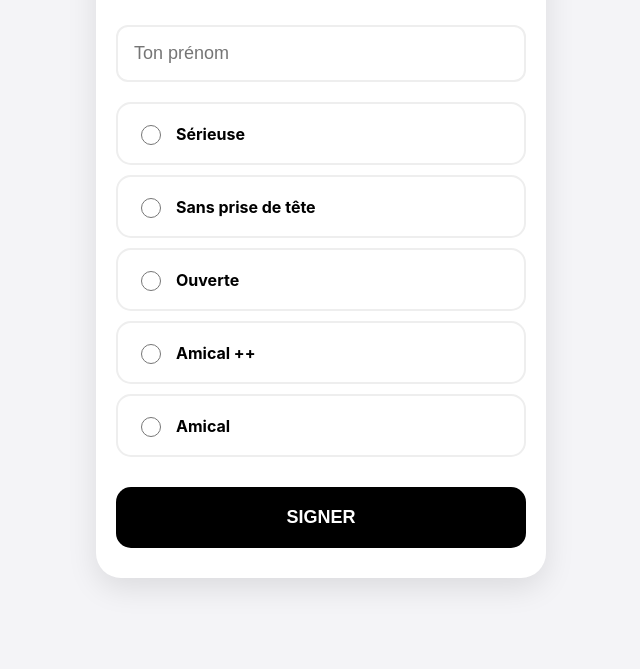
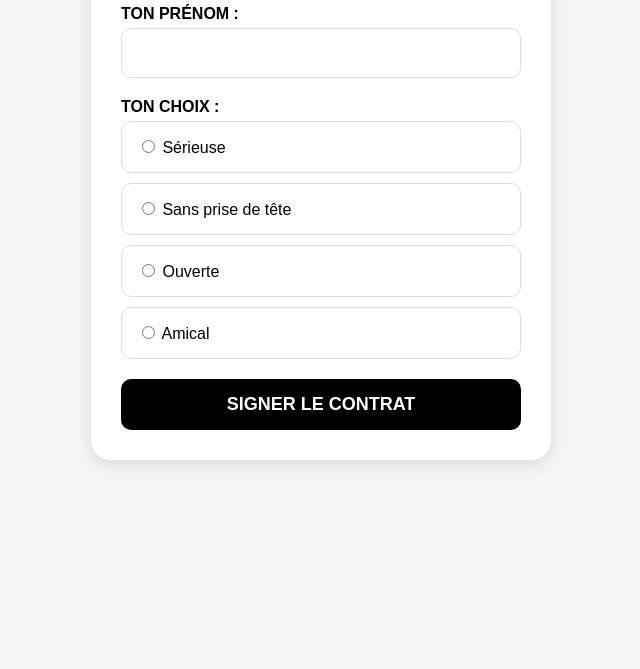
Before and after one commit to VibeProJo/Contract, a plain HTML site: page index.html in a window 1280 px wide. Shown: the part 131-800 px from the top of the page, without its empty margins (319-959 px from the left). Drawn offline with Linux system fonts and the light colour scheme.

Commit message:
Update index.html

```diff
--- a/index.html
+++ b/index.html
@@ -2,58 +2,35 @@
 <html lang="fr">
 <head>
     <meta charset="UTF-8">
-    <meta name="viewport" content="width=device-width, initial-scale=1.0, maximum-scale=1.0, user-scalable=no">
+    <meta name="viewport" content="width=device-width, initial-scale=1.0">
     <title>Contrat Officiel</title>
     <style>
-        :root { --p: #000; --bg: #f4f4f7; }
-        body { font-family: -apple-system, sans-serif; background: var(--bg); display: flex; justify-content: center; padding: 15px; margin: 0; }
-        .card { background: #fff; padding: 30px 20px; border-radius: 25px; box-shadow: 0 10px 30px rgba(0,0,0,0.1); width: 100%; max-width: 450px; box-sizing: border-box; }
-        h1 { text-align: center; letter-spacing: 3px; font-size: 24px; margin-bottom: 5px; }
-        .sub { text-align: center; color: #888; margin-bottom: 30px; font-style: italic; }
-        input[type="text"] { width: 100%; padding: 16px; border: 2px solid #eee; border-radius: 12px; font-size: 18px; box-sizing: border-box; margin-bottom: 20px; }
-        .options { display: flex; flex-direction: column; gap: 10px; margin-bottom: 30px; }
-        .opt { padding: 18px; border: 2px solid #eee; border-radius: 15px; cursor: pointer; display: flex; align-items: center; transition: 0.2s; }
-        .opt.selected { border-color: var(--p); background: #fafafa; }
-        .opt input { margin-right: 15px; width: 20px; height: 20px; accent-color: #000; }
-        button { width: 100%; padding: 20px; background: var(--p); color: #fff; border: none; border-radius: 15px; font-size: 18px; font-weight: bold; cursor: pointer; }
+        body { font-family: sans-serif; background: #f4f4f7; display: flex; justify-content: center; padding: 20px; }
+        .card { background: white; padding: 30px; border-radius: 20px; width: 100%; max-width: 400px; box-shadow: 0 4px 15px rgba(0,0,0,0.1); }
+        h1 { text-align: center; margin-bottom: 20px; }
+        input[type="text"] { width: 100%; padding: 15px; margin-bottom: 20px; border: 1px solid #ddd; border-radius: 10px; box-sizing: border-box; font-size: 16px; }
+        .opt { display: block; padding: 15px; border: 1px solid #ddd; border-radius: 10px; margin-bottom: 10px; cursor: pointer; }
+        .opt:has(input:checked) { border-color: black; background: #f9f9f9; }
+        button { width: 100%; padding: 15px; background: black; color: white; border: none; border-radius: 10px; font-size: 18px; font-weight: bold; margin-top: 10px; }
     </style>
 </head>
 <body>
 
-<div class="card" id="box">
+<div class="card">
     <h1>CONTRAT</h1>
-    <p class="sub">Mise au point sur notre relation</p>
+    <form action="https://script.google.com/macros/s/AKfycbzxKL3944awFbEH05JsYPk9xhi_iEF7p0n6LV64YzyiIhGpXTyoA3uM33vxCIGbACxI3Q/exec" method="POST">
+        <label style="display:block; margin-bottom:5px; font-weight:bold;">TON PRÉNOM :</label>
+        <input type="text" name="nom" required>
 
-    <form id="form" action="https://script.google.com/macros/s/AKfycbzxKL3944awFbEH05JsYPk9xhi_iEF7p0n6LV64YzyiIhGpXTyoA3uM33vxCIGbACxI3Q/exec" method="POST" target="vibe_check">
-        <input type="text" name="nom" placeholder="Ton prénom" required>
+        <label style="display:block; margin-bottom:5px; font-weight:bold;">TON CHOIX :</label>
+        <label class="opt"><input type="radio" name="relation" value="Sérieuse" required> Sérieuse</label>
+        <label class="opt"><input type="radio" name="relation" value="Sans prise de tête"> Sans prise de tête</label>
+        <label class="opt"><input type="radio" name="relation" value="Ouverte"> Ouverte</label>
+        <label class="opt"><input type="radio" name="relation" value="Amical"> Amical</label>
 
-        <div class="options">
-            <label class="opt"><input type="radio" name="relation" value="Sérieuse" required><b>Sérieuse</b></label>
-            <label class="opt"><input type="radio" name="relation" value="Sans prise de tête"><b>Sans prise de tête</b></label>
-            <label class="opt"><input type="radio" name="relation" value="Ouverte"><b>Ouverte</b></label>
-            <label class="opt"><input type="radio" name="relation" value="Amical ++"><b>Amical ++</b></label>
-            <label class="opt"><input type="radio" name="relation" value="Amical"><b>Amical</b></label>
-        </div>
-
-        <button type="submit" onclick="submitted=true">SIGNER</button>
+        <button type="submit">SIGNER LE CONTRAT</button>
     </form>
 </div>
 
-<iframe name="vibe_check" id="vibe_check" style="display:none;" onload="if(typeof submitted!=='undefined') showSuccess()"></iframe>
-
-<script>
-    var submitted = false;
-    document.querySelectorAll('.opt').forEach(el => {
-        el.addEventListener('click', () => {
-            document.querySelectorAll('.opt').forEach(o => o.classList.remove('selected'));
-            el.classList.add('selected');
-        });
-    });
-
-    function showSuccess() {
-        document.getElementById('box').innerHTML = "<div style='text-align:center;padding:50px;'><h1>✅</h1><h2>C'est signé !</h2><p>Le contrat est dans ma boîte mail.</p></div>";
-    }
-</script>
-
 </body>
 </html>
```
